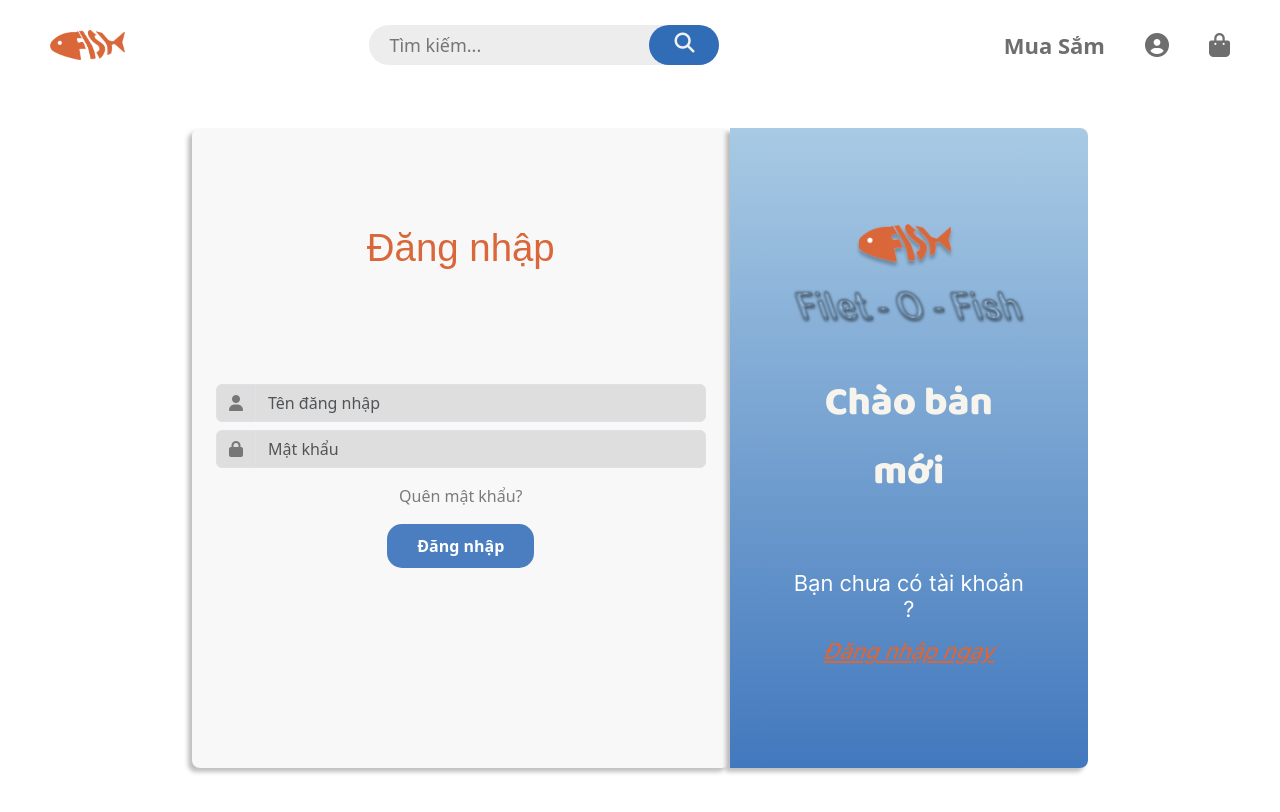
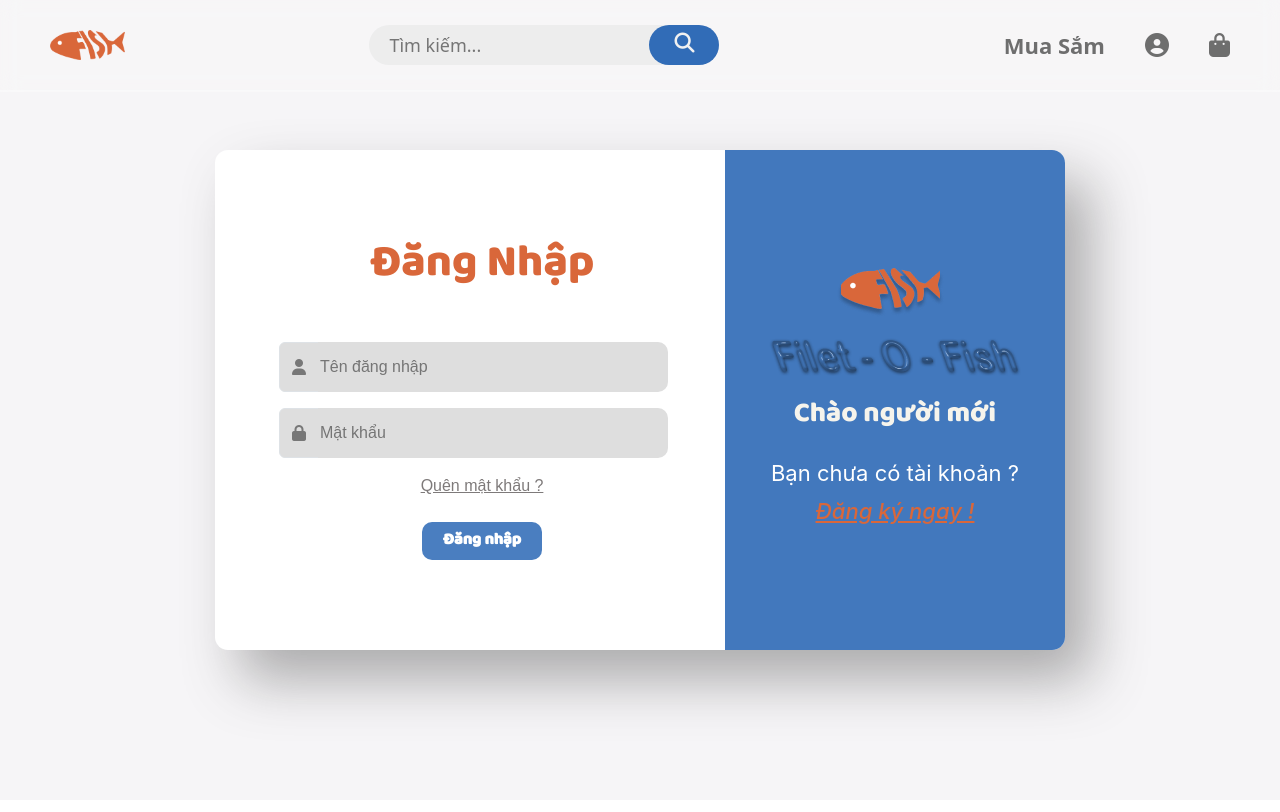
Before and after one commit to daibangdangcap/DAPM_TH, an Angular app in the folder frontend/: page /login in a window 1280 px wide. Shown: the top 812 px of the page. Built offline with nearby package versions, Linux system fonts and the light colour scheme.

Commit message:
Xong trang login và register

```diff
--- a/frontend/angular.json
+++ b/frontend/angular.json
@@ -28,7 +28,8 @@
               "src/styles.css",
               "node_modules/bootstrap/dist/css/bootstrap.min.css"
             ],
-            "scripts": []
+            "scripts": [
+            ]
           },
           "configurations": {
             "production": {
@@ -90,7 +91,8 @@
             "styles": [
               "src/styles.css"
             ],
-            "scripts": []
+            "scripts": [
+            ]
           }
         }
       }
--- a/frontend/src/app/login/login.component.css
+++ b/frontend/src/app/login/login.component.css
@@ -1,89 +1,230 @@
-@import url("https://fonts.googleapis.com/css2?family=Poppins:wght@100;200;300;400;500;600;700;800;900&display=swap");
+:root {
+  --linear-grad: linear-gradient(to right, #141e30, #243b55);
+  --grad-clr1: #141e30;
+  --grad-clr2: #243b55;
+}
+
 body {
-  margin: 0;
-  padding: 0;
+  height: 100vh;
+  background: #f6f5f7;
+  display: grid;
+  place-content: center;
+  font-family: "Poppins", sans-serif;
 }
-.column-content {
-  width: 30%;
+.container {
+  position: relative;
+  width: 850px;
+  height: 500px;
+  background-color: #fff;
+  box-shadow: 10px;
+  box-shadow: 25px 30px 55px #5557;
+  border-radius: 13px;
+  overflow: hidden;
 }
-.loginbox {
+.form-container {
+  position: absolute;
+  width: 60%;
+  height: 100%;
+  padding: 0px 40px;
+  transition: all 0.6s ease-in-out;
+}
+.sign-up-container {
+  opacity: 0;
+  z-index: 1;
+}
+.sign-in-container {
+  z-index: 2;
+}
+form {
+  height: 100%;
   display: flex;
-  height: 80%;
-  width: 70%;
+  flex-direction: column;
+  align-items: center;
+  justify-content: center;
+  width: 100%;
 }
-.form {
-  width: 60%;
-  border-radius: 8px;
-  background: #f8f8f8;
-  box-shadow: -4px 4px 4px 0px rgba(0, 0, 0, 0.25);
+
+.input-dang-nhap {
+  width: 350px;
+  height: 50px;
+  background-color: #dedede;
+  border: none;
+  outline: none;
+  border-radius: 10px;
+  font-size: 16px;
 }
-#loginText {
-  color: #d9673a;
-  font-size: 45px;
-  font-style: normal;
-  font-weight: 400;
-  line-height: normal;
+.input-dang-ki {
+  height: 40px;
+  width: 300px;
+  background-color: #dedede;
+  border: none;
+  outline: none;
+  border-radius: 5px;
+  font-size: 13px;
 }
-.form-control {
-  background: #dedede;
-  width: 200px;
-}
-#Submit {
-  border-radius: 15px;
+.btn-form {
+  border-radius: 10px;
   background: #4a7ec0;
   color: #ffffff;
-  padding: 10px 30px 10px 30px;
   border: none;
+  font-size: 16px;
+  font-family: "balloTamma";
   font-weight: bold;
+  width: 120px;
+  height: 38px;
 }
-.right {
+.form-container button {
+  transition: 80ms ease-in;
+}
+.overlay-container {
+  position: absolute;
+  top: 0;
+  left: 60%;
   width: 40%;
-  border-radius: 0px 8px 8px 0px;
-  background: linear-gradient(0deg, #4278bd 0%, #a8cae4 100%);
-  box-shadow: -4px 4px 4px 0px rgba(0, 0, 0, 0.25);
+  height: 100%;
+  overflow: hidden;
+  transition: transform 0.6s ease-in-out;
+  z-index: 9;
 }
-.style-change {
-  background: #dedede;
+.overlayBtn {
+  cursor: pointer;
+  position: absolute;
+  left: 50%;
+  top: 350px;
+  padding-left:20px;
+  padding-bottom: 24px;
+  transform: translateX(-50%);
+  background: transparent;
+  width: 158px;
+  border: none;
+}
+.overlay {
+  position: relative;
+  background: #4278bd;
+  color: #fff;
+  left: -150%;
+  height: 100%;
+  width: 250%;
+  transition: transform 0.6s ease-in-out;
+}
+.overlay-panel {
+  position: absolute;
+  display: flex;
+  align-items: center;
+  justify-content: center;
+  flex-direction: column;
+  padding: 0px 40px;
+  text-align: center;
+  height: 100%;
+  width: 340px;
+  transition: 0.6s ease-in-out;
+}
+.overlay-left {
+  right: 60%;
+  transform: translateX(-12%);
+}
+.overlay-right {
+  right: 0;
+  transform: translateX(0%);
+}
+
+.right-panel-active .overlay-container {
+  transform: translateX(-150%);
+}
+.right-panel-active .overlay {
+  transform: translateX(50%);
+}
+.right-panel-active .overlay-left {
+  transform: translateX(25%);
+}
+.right-panel-active .overlay-right {
+  transform: translateX(35%);
+}
+.right-panel-active .sign-in-container {
+  transform: translateX(20%);
+  opacity: 0;
+}
+.right-panel-active .sign-up-container {
+  transform: translateX(66.7%);
+  opacity: 1;
+  z-index: 5;
+  animation: show 0.6s;
+}
+@keyframes show {
+  0%,
+  50% {
+    opacity: 0;
+    z-index: 1;
+  }
+  50.1%,
+  100% {
+    opacity: 1;
+    z-index: 5;
+  }
+}
+.btnScaled {
+  animation: scaleBtn 0.6s;
+}
+@keyframes scaleBtn {
+  0% {
+    width: 143.67px;
+  }
+  50% {
+    width: 250px;
+  }
+  100% {
+    width: 143.67px;
+  }
 }
 @font-face {
   font-family: balloTamma;
   src: url(/assets/BalooTamma-Regular.ttf);
 }
-#chao-ban-moi {
+.chao-ban-moi {
   color: #f6f4ec;
   text-align: center;
   font-family: "balloTamma";
-  font-size: 40px;
+  font-size: 28px;
   font-style: normal;
   font-weight: 400;
   line-height: normal;
 }
-.img-responsive {
-  position: relative;
-  width: 100%;
+.Welcome-back {
+  color: #f6f4ec;
+  text-align: center;
+  font-family: "balloTamma";
+  font-size: 24px;
+  font-style: normal;
+  font-weight: 400;
+  line-height: normal;
 }
-.form-2 {
-  width: 70%;
-  height: 70%;
-}
-#p-1 {
+.p-1 {
   color: #fff;
   font-family: "Inter";
   font-size: 22px;
   font-style: normal;
   font-weight: 400;
   line-height: normal;
+  margin-bottom: 0px;
 }
-#p-2 {
+.p-2 {
   color: #d9673a;
-  font-family:"Inter";
+  font-family: "Inter";
   font-size: 22px;
-  font-style:italic;
+  font-style: italic;
   font-weight: 500;
   line-height: normal;
   text-decoration-line: underline;
+  margin-top: 0px;
+  margin-bottom: 0px;
 }
-@font-face {
-  font-family: "Inter";
-  src: url(/assets/fonts/Inter-VariableFont_slnt\,wght.ttf);
+.p-change-3 {
+  color: #d9673a;
+  font-family: "balloTamma";
+  font-size: 45px;
+  font-weight: 400;
+  margin-bottom: 0px;
 }
+.img-resize {
+  margin-bottom: 2vh;
+}
--- a/frontend/src/app/login/login.component.html
+++ b/frontend/src/app/login/login.component.html
@@ -1,60 +1,89 @@
-<body class="vh-100 justify-content-center align-items-center d-flex mt-5">
-  <div class="loginbox row">
-    <div class="form">
-      <div
-        class="row text-center justify-content-center align-items-center"
-        style="height: 40%"
-      >
-        <!-- Header -->
-        <p id="loginText" style="font-size: 3vw; font-family: sans-serif">
-          Đăng nhập
-        </p>
+<body>
+  <div class="container" #container>
+    <div class="form-container sign-up-container">
+      <form action="#">
+        <p class="p-change-3">Đăng ký</p>
+        <div>
+          <p style="margin-bottom: 0">Họ và tên</p>
+          <input
+            class="input-dang-ki mb-2"
+            type="text"
+            placeholder="Nhập họ và tên"
+          />
+          <p style="margin-bottom: 0">Email</p>
+          <input
+            class="input-dang-ki mb-2"
+            type="email"
+            placeholder="Nhập email"
+          />
+          <p style="margin-bottom: 0">Số điện thoại</p>
+          <input
+            class="input-dang-ki mb-2"
+            type="number"
+            placeholder="Nhập số điện thoại"
+          />
+          <p style="margin-bottom: 0">Mật khẩu</p>
+          <input
+            class="input-dang-ki mb-2"
+            type="password"
+            placeholder="Nhập mật khẩu"
+          />
         </div>
-      <!-- Body-login -->
-      <div class="row m-0">
-        <form>
-          <!-- Input Username -->
-          <div class="input-group form-group pb-2">
-            <span class="input-group-text style-change">
+        <button class="btn-form mt-4 me-1">Đăng ký</button>
+      </form>
+    </div>
+    <div class="form-container sign-in-container">
+      <form action="#">
+        <h1 class="p-change-3 mb-5">Đăng Nhập</h1>
+        <div class="input-group form-group ms-4">
+          <span class="input-group-text" style="background: #dedede">
             <i class="fa-solid fa-user" style="color: #777777"></i>
           </span>
           <input
+            class="input-dang-nhap"
             type="email"
-              class="form-control"
-              id="exampleInputEmail1"
-              aria-describedby="emailHelp"
             placeholder="Tên đăng nhập"
           />
         </div>
-          <!-- Input Password -->
-          <div class="input-group form-group">
-            <span class="input-group-text style-change">
+        <div class="input-group form-group ms-4 mt-3">
+          <span class="input-group-text" style="background: #dedede">
             <i class="fa-solid fa-lock" style="color: #777777"></i>
           </span>
           <input
+            class="input-dang-nhap"
             type="password"
-              class="form-control"
-              id="exampleInputPassword1"
             placeholder="Mật khẩu"
           />
         </div>
-          <!-- Button Submit -->
-          <p class="text-center pt-3" style="color: #7e7a7a">Quên mật khẩu?</p>
-          <div class="d-flex justify-content-center align-items-center">
-            <button type="submit" id="Submit">Đăng nhập</button>
-          </div>
+        <a href="#" class="mt-3" style="color: #7e7a7a">Quên mật khẩu ?</a>
+        <button class="btn-form mt-4">Đăng nhập</button>
       </form>
     </div>
+    <!-- khung overlay -->
+    <div class="overlay-container" id="overlayCon">
+      <div class="overlay">
+        <div class="overlay-panel overlay-left">
+          <img
+            src="/assets/Login/log-Filet-O-Fish.png"
+            alt=""
+            class="img-resize"
+          />
+          <p class="Welcome-back">Chào mừng quay về</p>
+          <p class="p-1">Nếu đã có tài khoản,</p>
+          <p class="p-2">Đăng nhập ngay !</p>
         </div>
-    <div class="right justify-content-center align-items-center d-flex">
-      <div class="form-2">
-        <img src="/assets/Login/log-Filet-O-Fish.png" class="mb-5 img-responsive" />
-        <p id="chao-ban-moi">Chào bạn mới</p>
-        <div style="margin-top: 60px;" class="text-center">
-          <p id="p-1">Bạn chưa có tài khoản ?</p>
-          <p id="p-2">Đăng nhập ngay</p>
+        <div class="overlay-panel overlay-right">
+          <img
+            src="/assets/Login/log-Filet-O-Fish.png"
+            alt=""
+            class="img-resize"
+          />
+          <p class="chao-ban-moi">Chào người mới</p>
+          <p class="p-1" style="margin-bottom: 0px">Bạn chưa có tài khoản ?</p>
+          <p class="p-2">Đăng ký ngay !</p>
         </div>
       </div>
+      <button class="overlayBtn"></button>
     </div>
   </div>
 </body>
--- a/frontend/src/app/register/register.component.css
+++ b/frontend/src/app/register/register.component.css
@@ -0,0 +1,67 @@
+/* LEFT */
+.form-1{
+  width: 60%;
+  border-radius: 8px;
+  background: #f8f8f8;
+  box-shadow: -4px 4px 4px 0px rgba(0, 0, 0, 0.25);
+}
+.registerbox {
+  display: flex;
+  height: 80%;
+  width: 70%;
+}
+.left {
+  width: 40%;
+  border-radius: 8px 0px 0px 8px;
+  background: linear-gradient(0deg, #4278bd 0%, #a8cae4 100%);
+  box-shadow: -4px 4px 4px 0px rgba(0, 0, 0, 0.25);
+}
+.style-change {
+  background: #dedede;
+}
+@font-face {
+  font-family: balloTamma;
+  src: url(/assets/BalooTamma-Regular.ttf);
+}
+#chao-ban-moi {
+  color: #f6f4ec;
+  text-align: center;
+  font-family: "balloTamma";
+  font-size: 30px;
+  font-style: normal;
+  font-weight: 400;
+  line-height: normal;
+}
+.img-responsive {
+  position: relative;
+  width: 100%;
+}
+.form-blue {
+  width: 70%;
+  height: 70%;
+}
+#p-1 {
+  color: #fff;
+  font-family: "Inter";
+  font-size: 22px;
+  font-style: normal;
+  font-weight: 400;
+  line-height: normal;
+}
+#p-2 {
+  color: #d9673a;
+  font-family:"Inter";
+  font-size: 22px;
+  font-style:italic;
+  font-weight: 500;
+  line-height: normal;
+  text-decoration-line: underline;
+}
+@font-face {
+  font-family: "Inter";
+  src: url(/assets/fonts/Inter-VariableFont_slnt\,wght.ttf);
+}
+/* RIGHT */
+.form{
+
+}
--- a/frontend/src/app/register/register.component.html
+++ b/frontend/src/app/register/register.component.html
@@ -1 +1,24 @@
-<p>register works!</p>
+<body class="vh-100 justify-content-center align-items-center d-flex mt-5">
+  <div class="registerbox row">
+    <!-- ben trai -->
+    <div class="left justify-content-center align-items-center d-flex">
+      <div class="form-blue">
+        <img
+          src="/assets/Login/log-Filet-O-Fish.png"
+          class="mb-5 img-responsive"
+        />
+        <p id="chao-ban-moi">Chào mừng bạn quay trở lại</p>
+        <div style="margin-top: 60px" class="text-center">
+          <p id="p-1">Nếu đã có tài khoản,</p>
+          <p id="p-2">Đăng nhập ngay</p>
+        </div>
+      </div>
+    </div>
+    <!-- ben phai-->
+    <div class="form-1">
+      <div class="row text-center justify-content-center align-items-center">
+        <P>Đăng ký</P>
+      </div>
+    </div>
+  </div>
+</body>
```
Also changed, not shown: frontend/src/app/login/login.component.ts (+15 -4 lines). Lines whose indentation alone changed are shown as unchanged.
